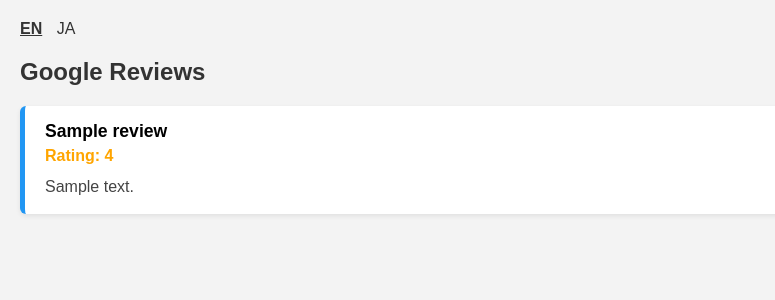
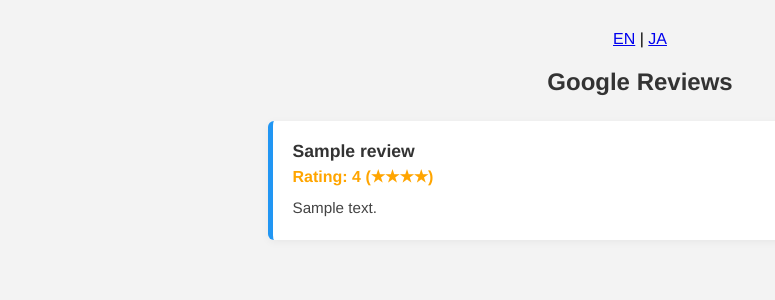
Before and after one commit to zayro-official/zayro-app, a FastAPI app: page /reviews in a window 1280 px wide. Shown: the top 300 px of the page, without its empty margins (0-775 px from the left). Run offline with FastAPI, Linux system fonts and the light colour scheme; a database or web service that is not in the repository returns one stand-in record (values such as "Sample title"); data that the repository does not hold is empty.

Commit message:
Update reviews.html

```diff
--- a/templates/reviews.html
+++ b/templates/reviews.html
@@ -2,67 +2,70 @@
 <html>
 <head>
   <meta charset="UTF-8">
-  <title>{% if lang == 'ja' %}Googleレビュー{% else %}Google Reviews{% endif %}</title>
+  <title>Google Reviews</title>
   <style>
     body {
-      font-family: Arial, sans-serif;
+      font-family: "Helvetica Neue", Helvetica, Arial, sans-serif;
       background-color: #f3f3f3;
-      padding: 20px;
+      padding: 30px 10px;
       margin: 0;
     }
-    .lang-switch {
-      margin-bottom: 10px;
-    }
-    .lang-switch a {
-      margin-right: 10px;
-      text-decoration: none;
-      color: #333;
-    }
-    .lang-switch a.active {
-      font-weight: bold;
-      text-decoration: underline;
-    }
+
     h2 {
       color: #333;
-      margin-bottom: 20px;
+      margin-bottom: 25px;
+      text-align: center;
     }
+
     .review {
       background-color: #fff;
       border-left: 5px solid #2196f3;
       border-radius: 6px;
-      margin-bottom: 15px;
-      padding: 15px 20px;
-      box-shadow: 0 2px 5px rgba(0,0,0,0.08);
+      padding: 20px;
+      margin: 15px auto;
+      max-width: 700px;
+      box-shadow: 0 2px 8px rgba(0, 0, 0, 0.05);
     }
+
     .author {
       font-weight: bold;
       font-size: 1.1em;
       margin-bottom: 5px;
+      color: #333;
     }
+
     .rating {
       color: #FFA500;
       margin-bottom: 10px;
       font-weight: bold;
     }
+
     .comment {
       color: #444;
-      line-height: 1.5;
+      line-height: 1.6;
+      font-size: 0.95em;
+    }
+
+    @media (max-width: 600px) {
+      .review {
+        padding: 15px;
+      }
     }
   </style>
 </head>
 <body>
-  <div class="lang-switch">
-    <a href="?lang=en" class="{% if lang == 'en' %}active{% endif %}">EN</a>
-    <a href="?lang=ja" class="{% if lang == 'ja' %}active{% endif %}">JA</a>
+  <div style="text-align: center; margin-bottom: 20px;">
+    <a href="?lang=en">EN</a> | <a href="?lang=ja">JA</a>
   </div>
 
-  <h2>{% if lang == 'ja' %}Googleレビュー{% else %}Google Reviews{% endif %}</h2>
+  <h2>{{ "Google Reviews" if lang == "en" else "Googleレビュー" }}</h2>
 
-  {% for review in reviews %}
+  {% for review in reviews|reverse %}
     <div class="review">
       <div class="author">{{ review.author }}</div>
       <div class="rating">
-        {% if lang == 'ja' %}評価: {% else %}Rating: {% endif %}{{ review.rating }}
+        {{ "Rating:" if lang == "en" else "評価:" }} {{ review.rating }}
+        ({{ "★" * review.rating }})
       </div>
       <div class="comment">{{ review.comment }}</div>
     </div>
```
